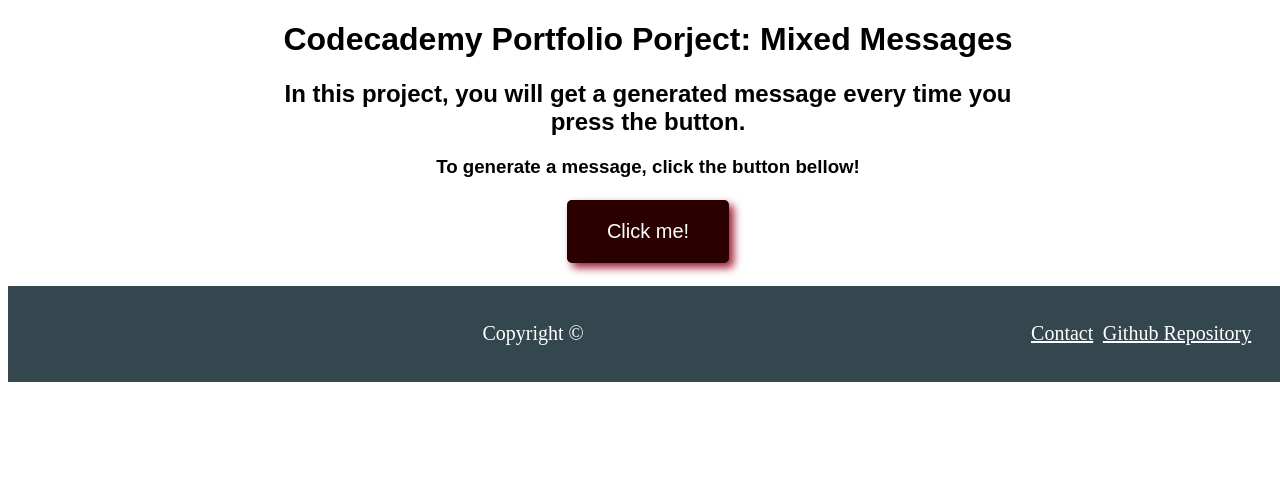
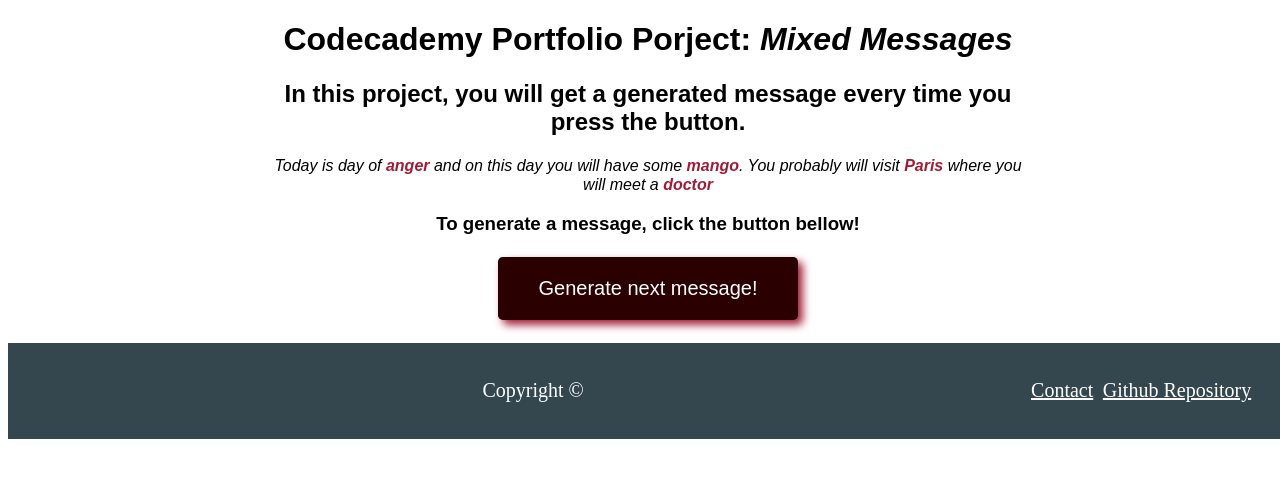
Before and after one commit to 2003salar/mixedmessages, a plain HTML site: page index.html in a window 1280 px wide. Both pictures are taken after a click on the button "Click me!". Drawn offline with Linux system fonts and the light colour scheme.

Commit message:
Add interactivity

```diff
--- a/index.html
+++ b/index.html
@@ -8,22 +8,23 @@
     </head>
     <body>
         <header class="container">
-            <h1>Codecademy Portfolio Porject: Mixed Messages</h1>
+            <h1>Codecademy Portfolio Porject: <span>Mixed Messages</span></h1>
         </header>
         <main class="container">
             <h2>In this project, you will get a generated message every time you press the button.</h2>
             <section>
-                <p class="result"></p>
+                <p id="result"></p>
                 <h3>To generate a message, click the button bellow!</h3>
-                <button>Click me!</button>
+                <button class="generatorButton" id="generatorButton">Click me!</button>
             </section>
         </main>
         <footer>
             <ul>
                 <li class="right">Copyright &#169;</li>
-                <li><a href="#">Contact</a></li>
+                <li ><a href="#">Contact</a></li>
                 <li><a href="#">Github Repository</a></li>
             </ul>
         </footer>
+        <script src="./resources/index.js"></script>
     </body>
 </html>
--- a/resources/index.js
+++ b/resources/index.js
@@ -1,12 +1,27 @@
-const verb = ['']
+const fruits = ["apple", "banana", "orange", "grape", "kiwi", "strawberry", "mango", "pineapple"];
+const cities = ["New York", "Tokyo", "Paris", "London", "Sydney", "Rome", "Dubai", "Berlin"];
+const emotions = ["joy", "anger", "surprise", "fear", "disgust", "sadness", "excitement", "contentment"];
+const professions = ["doctor", "teacher", "engineer", "artist", "chef", "scientist", "writer", "musician"];
+const button = document.getElementById('generatorButton');
 
-const button = document.getElementById('button');
+function getRandomWord(array) {
+    const length = array.length;
+    const index = Math.floor(Math.random() * length);
+    return array[index];
+}
 
 
+function generateMessage (element) {
+    button.onclick = () => {
+        document.getElementById(element).innerHTML = `Today is day of <span class="randomMessage">${getRandomWord(emotions)}</span> and on this day you
+                                                    will have some <span class="randomMessage">${getRandomWord(fruits)}</span>. You probably will visit
+                                                     <span class="randomMessage">${getRandomWord(cities)}</span>
+                                                    where you will meet a <span class="randomMessage">${getRandomWord(professions)}</span>`
+    button.innerHTML = 'Generate next message!';
+    }
 
-/*
-button.onclick = displayMessage;
-function displayMessage() {
-    alert('clicked')
 }
-*/
+
+document.addEventListener('DOMContentLoaded', () => {
+    generateMessage('result');
+});
--- a/resources/styles.css
+++ b/resources/styles.css
@@ -1,3 +1,7 @@
+* {
+    box-sizing: border-box;
+}
+
 html {
     font-size: 16px;
 }
@@ -18,7 +22,11 @@ h1 {
     font-size: 2rem;
 }
 
-button {
+h1 span {
+    font-style: italic;
+}
+
+.generatorButton {
     padding: 1.25rem 2.5rem;
     font-size: 1.25rem;
     border: transparent;
@@ -29,13 +37,13 @@ button {
     border-radius: 0.3rem;
 }
 
-button:hover {
+.generatorButton:hover {
     cursor: pointer;
     background-color: #D43900;
     transition: background-color 500ms ease-out;
 }
 
-button:active {
+.generatorButton:active {
     margin: 0px 0px;
     box-shadow: 0px 0px;
     transition: margin 3s linear 0.5s;
@@ -43,8 +51,6 @@ button:active {
 
 footer {
     background-color: #34474F;
-    position: relative;
-    bottom: 0;
     color: #FFF;
     font-size: 1.25rem;
 }
@@ -57,11 +63,12 @@ footer ul {
 
 footer li {
     list-style: none;
-    margin: 0.3rem
+    margin: 0.3rem;
 }
 
 footer li a {
     color: #FFF;
+
 }
 
 .right {
@@ -72,3 +79,15 @@ footer li a {
     width: 60%;
     margin: auto;
 }
+
+
+.randomMessage {
+    color: #A01C36;
+    font-weight: 700;
+}
+
+#result {
+    font-style: italic;
+    font-size: 1.5 rem;
+    line-height: 1.2;
+}
```
